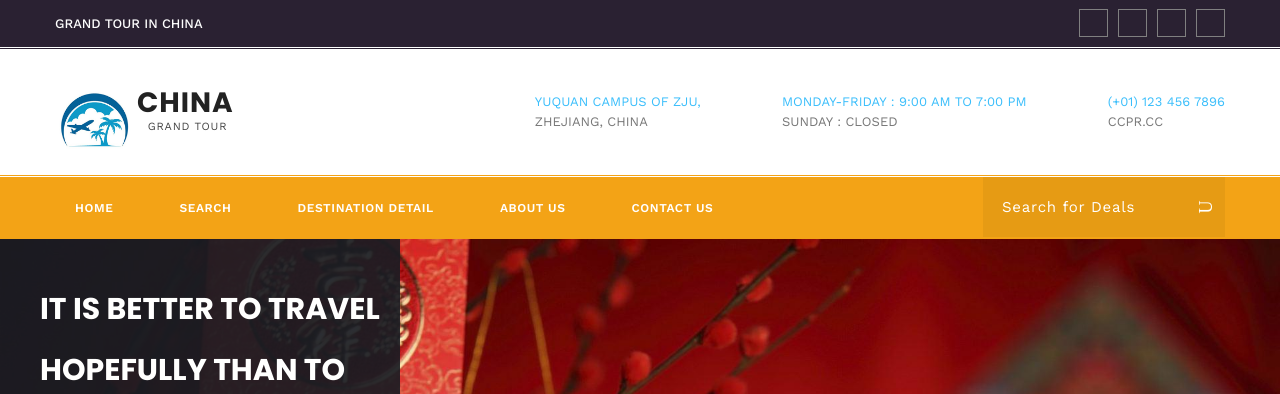
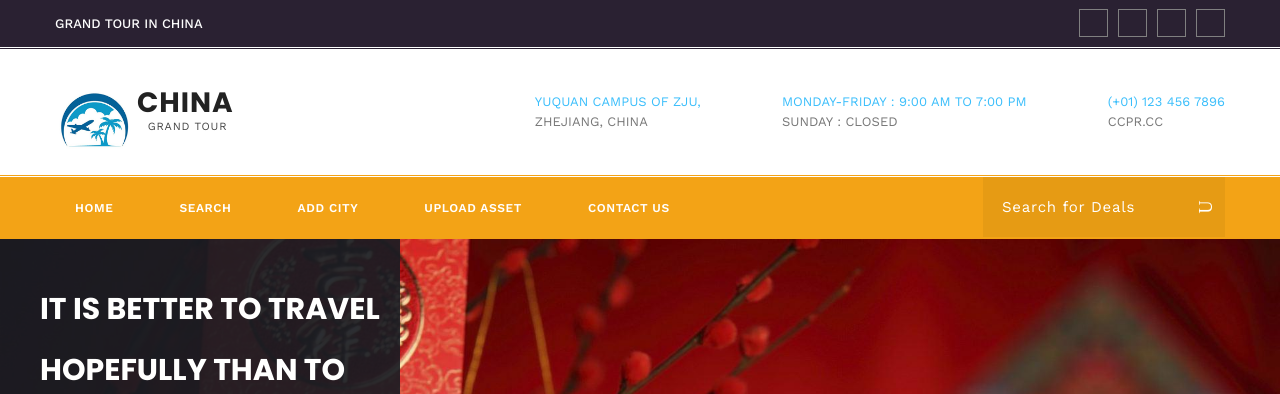
Before and after one commit to MaxC-CG/Grand-Tour-in-China, a Flask app: template templates/main.html in a window 1280 px wide. Shown: the top 394 px of the page. Run offline with Flask 2, Linux system fonts and the light colour scheme; the template is opened without the code that fills it, so the values that code supplies are empty; some libraries are stand-ins or nearby versions; some web fonts are replaced.

Commit message:
主页 ver1.0
1. 主页自动获取city文件夹里所有城市
2. 地图上的链接标记可以读取json中的经纬度换算
3. 导航栏链接两个load页面

```diff
--- a/main.py
+++ b/main.py
@@ -44,6 +44,17 @@ Belo = ['Img', 'Video']
 # 返回不含后缀的文件路径
 def getRoute(No, Belong, MyCityName):
     return Root + '/' + MyCityName + '/' + Belo[Belong] + '/' + No
+
+
+# 返回包含所有城市名的list
+def getCityList():
+    list = []
+    for dir in os.listdir(Root):
+        if not os.path.isfile(Root + '/' + dir):
+            if os.path.exists(Root + '/' + dir + '/' + 'describe.json'):
+                list.append(dir)
+
+    return list
 
 
 # -------------全局函数------------- #
@@ -202,6 +213,44 @@ class simple_city:
         return self.Info["longitude"]
 
 
+class city_position:
+    name = ''
+    latitude = None
+    longitude = None
+    cssTop = None
+    cssLeft = None
+
+    def __init__(self, cityName):
+        self.name = cityName
+        jroute = Root + '/' + cityName + '/' + 'describe.json'
+        f = open(jroute, encoding='utf-8')
+        cityInfo = json.load(f)
+        self.latitude = cityInfo["latitude"]
+        self.longitude = cityInfo["longitude"]
+        self.calculatePosition()
+
+    def calculatePosition(self):
+        a = 1.1325
+        b = -62.6024
+        c = -2.8505
+        d = 147.271
+        ImgWidth = 6
+        self.cssLeft = a * self.longitude + b -ImgWidth/2
+        self.cssTop = c * self.latitude + d
+
+    def getCSSLeft(self):
+        return self.cssLeft
+
+    def getCSSTop(self):
+        return self.cssTop
+
+    def getName(self):
+        return self.name
+
+    def getURL(self):
+        return '/city.'+ self.name
+
+
 # ***表单类*** #
 # 新建城市
 class addCityForm(FlaskForm):
@@ -272,7 +321,7 @@ class addCityForm(FlaskForm):
 # 添加资源
 class addAssetForm(FlaskForm):
     name = StringField('CiryName', validators=[DataRequired()])
-    asset = FileField('Upload Asset', validators=[FileRequired(), FileAllowed(['png','jpg', 'mp4'])])
+    asset = FileField('Upload Asset', validators=[FileRequired(), FileAllowed(['png', 'jpg', 'mp4'])])
     theme = StringField('Theme')
     title = StringField('Title')
     describe = StringField('Describe')
@@ -489,7 +538,12 @@ def find_the_city(describe, scenery, food, activity, season):
 # ***主页*** #
 @app.route('/')
 def index():
-    return render_template('main.html')
+    cityList = getCityList()
+    positionList = []
+    for city in cityList:
+        positionList.append(city_position(city))
+
+    return render_template('main.html', cityList=positionList)
 
 
 # -------------渲染网页------------- #
--- a/templates/main.html
+++ b/templates/main.html
@@ -108,8 +108,8 @@
 							<ul class="nav navbar-nav">
 								<li><a href="index.html">Home</a></li>
 								<li><a href="/search">Search</a></li>
-								<li><a href="destination-details.html">Destination Detail</a></li>
-								<li><a href="aboutus.html">About Us</a></li>
+								<li><a href="/addCity">Add City</a></li>
+								<li><a href="/addAsset">Upload Asset</a></li>
 								<li><a href="contactus.html">Contact us</a></li>
 							</ul>
 						</div>
@@ -276,18 +276,24 @@
 				<div class="chinese-map">
 					<div class="map" align="center">
 						<img src="./static/image/map.png" alt="map" width="1920" height="1080">
-						<div style="font-size: 15px;position: absolute;z-index: 2;left: 50%;top: 69%">
-							<a href="/city.Luzhou" title="Luzhou"><img src="./static/image/label.png"></a>
+
+						{%for city in cityList%}
+						<div style="font-size: 15px;position: absolute;z-index: 2;left: {{city.getCSSLeft()}}%;top: {{city.getCSSTop()}}%">
+							<a href={{city.getURL()}} title={{city.getName()}}><img src="./static/image/label.png"></a>
 						</div>
-						<div style="font-size: 15px;position: absolute;z-index: 2;left: 70%;top: 61%">
-							<a href="/city.Deqing" title="Deqing"><img src="./static/image/label.png"></a>
-						</div>
-						<div style="font-size: 15px;position: absolute;z-index: 2;left: 69.5%;top: 66%">
-							<a href="/city.Lishui" title="Lishui"><img src="./static/image/label.png"></a>
-						</div>
-						<div style="font-size: 15px;position: absolute;z-index: 2;left: 72%;top: 64%">
-							<a href="/city.Xiangshan" title="Xiangshan"><img src="./static/image/label.png"></a>
-						</div>
+						{%endfor%}
+<!--						<div style="font-size: 15px;position: absolute;z-index: 2;left: 50%;top: 69%">-->
+<!--							<a href="/city.Luzhou" title="Luzhou"><img src="./static/image/label.png"></a>-->
+<!--						</div>-->
+<!--						<div style="font-size: 15px;position: absolute;z-index: 2;left: 70%;top: 61%">-->
+<!--							<a href="/city.Deqing" title="Deqing"><img src="./static/image/label.png"></a>-->
+<!--						</div>-->
+<!--						<div style="font-size: 15px;position: absolute;z-index: 2;left: 69.5%;top: 66%">-->
+<!--							<a href="/city.Lishui" title="Lishui"><img src="./static/image/label.png"></a>-->
+<!--						</div>-->
+<!--						<div style="font-size: 15px;position: absolute;z-index: 2;left: 72%;top: 64%">-->
+<!--							<a href="/city.Xiangshan" title="Xiangshan"><img src="./static/image/label.png"></a>-->
+<!--						</div>-->
 					</div>
 				</div>
 			</div>
```
